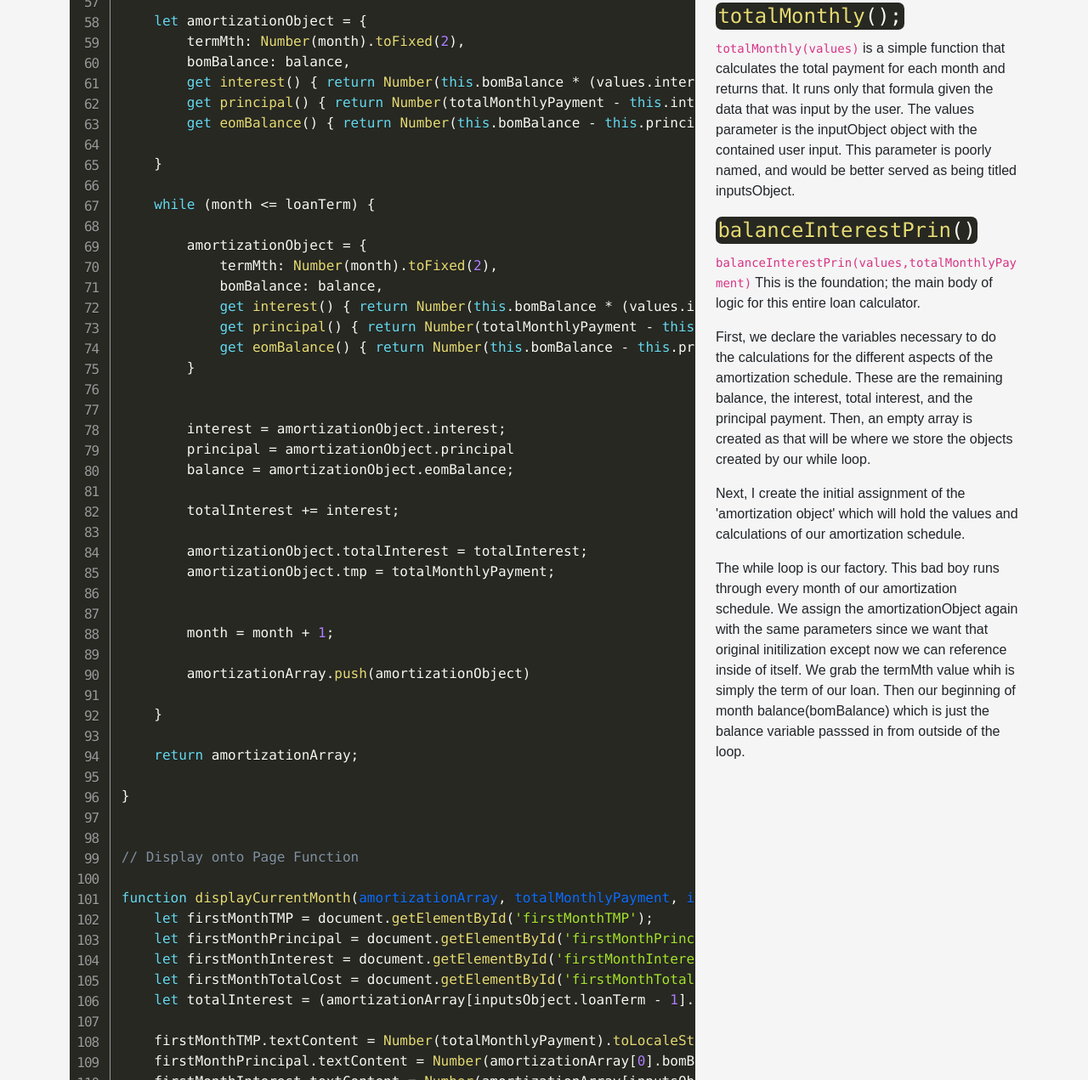
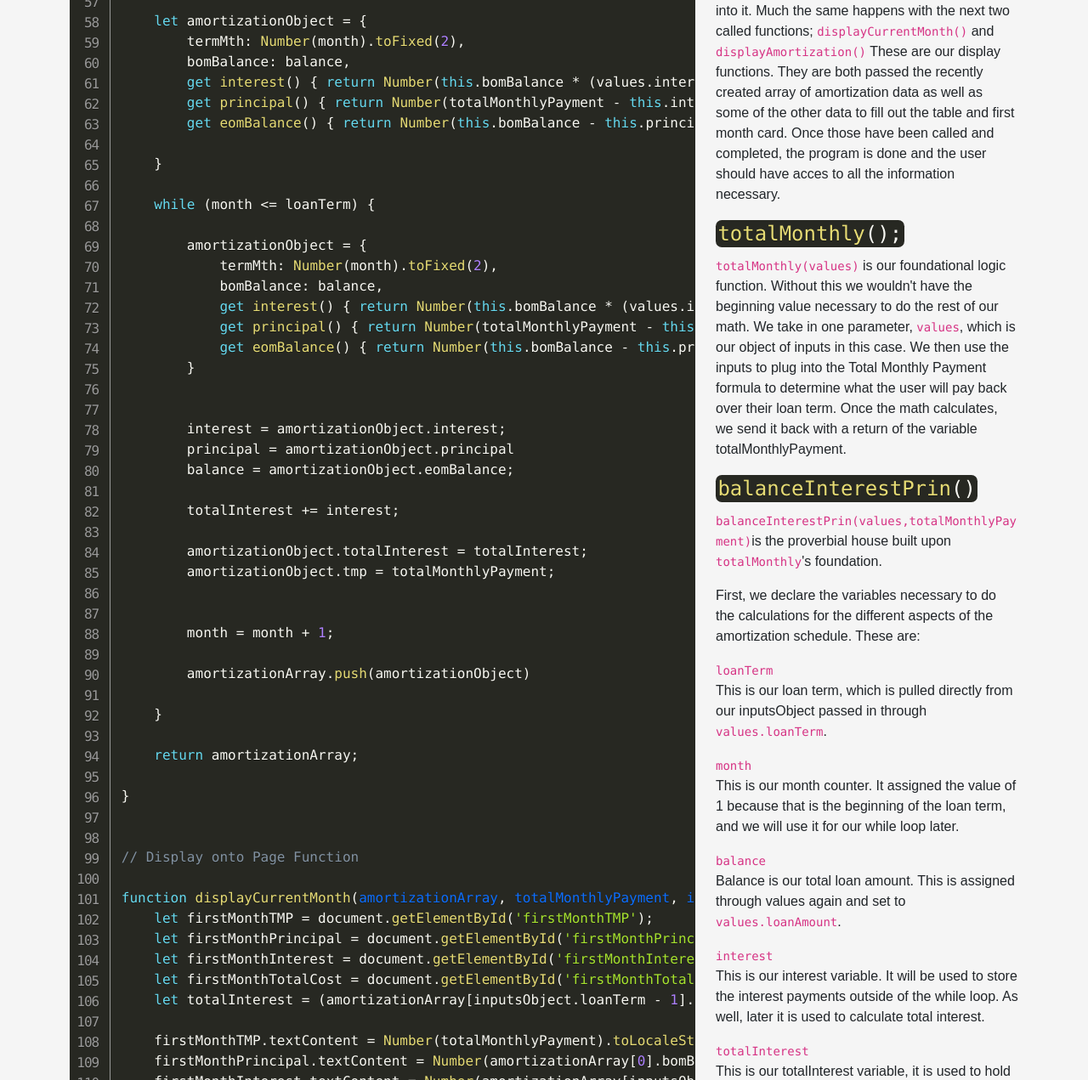
Before and after one commit to Vann-K/DivvyUp, a plain HTML site: page code.html in a window 1280 px wide. Shown: the part 1529-2800 px from the top of the page at 85% size. Drawn offline with nearby package versions, Linux system fonts and the light colour scheme.

Commit message:
Nearly there, more added to the code.

```diff
--- a/code.html
+++ b/code.html
@@ -188,7 +188,7 @@
 
 
 
-<a href="dAmorSection" class="text-decoration-none" id="dAmorCode">function displayAmortization(amortizationArray) {</a>
+<a href="#dAmorSection" class="text-decoration-none" id="dAmorCode">function displayAmortization(amortizationArray) {</a>
     let tableBody = document.getElementById('tableBody');
     const amortizationTemplate = document.getElementById('amortizationTemplate');
 
@@ -234,8 +234,11 @@
             <div class="col col-12 col-md-4">
                 <p>The code is structured in five functions. Called functions will be detailed in their own sections.
                     Click a <code class="language-js">headline()</code> to scroll to that section of the code. And click
-                    the function name to scroll to the write up.</p>
-                <a href="#getValuesCode">
+                    the function name to scroll to the write up section.</p>
+                <p>All code could use refactoring and since the
+                    time of this writing I have found new and even more interesting ways to handle a lot of this data.
+                </p>
+                <a href="#getValuesCode" class="text-decoration-none">
                     <h4 id="getValuesSection"><code class="language-js">getValues()</code></h4>
                 </a>
                 <p><code>getValues()</code> is our Entry Point function. First and foremost it does what it says on the
@@ -271,26 +274,77 @@
                     <code>amortizationDataArray</code>, is created and assigned ot it is the output returned from our
                     major calulation function <code>balanceInterestPrin</code> which has the variables
                     <code>inputsObject</code> and <code>totalMonthlyPayment</code> passed into it. Much the same happens
-                    with the next two called functions. These are our display functions that push all this data onto the
-                    document.
+                    with the next two called functions; <code>displayCurrentMonth()</code> and
+                    <code>displayAmortization()</code> These are our display functions. They are both passed the
+                    recently created array of amortization data as well as some of the other data to fill out the table
+                    and first month card. Once those have been called and completed, the program is done and the user
+                    should have acces to all the information necessary.
                 </p>
                 <a href="#totalMonthlyCode" class="text-decoration-none">
                     <h4 id="totalMonthlySection"><code class="language-js">totalMonthly();</code></h4>
                 </a>
-                <p><code>totalMonthly(values)</code> is a simple function that calculates the total payment for each
-                    month and returns that. It runs only that formula given the data that was input by the user. The
-                    values parameter is the inputObject object with the contained user input. This parameter is poorly
-                    named, and would be better served as being titled inputsObject. </p>
+                <p><code>totalMonthly(values)</code> is our foundational logic function. Without this we wouldn't have
+                    the beginning value necessary to do the rest of our math. We take in one parameter,
+                    <code>values</code>, which is our object of inputs in this case. We then use the inputs to plug into
+                    the Total Monthly Payment formula to determine what the user will pay back over their loan term.
+                    Once the math
+                    calculates, we send it back with a return of the variable totalMonthlyPayment.
+                </p>
 
                 <a href="#bIPCode" class="text-decoration-none" id="bIPSection">
                     <h4 id="balanceInterestPrinSection"><code class="language-js">balanceInterestPrin()</code></h4>
                 </a>
-                <p><code>balanceInterestPrin(values,totalMonthlyPayment)</code> This is the foundation; the main body of
-                    logic for this entire loan calculator.</p>
+                <p><code>balanceInterestPrin(values,totalMonthlyPayment)</code>is the proverbial house built upon
+                    <code>totalMonthly</code>'s foundation.
+                </p>
                 <p>First, we declare the variables necessary to do the calculations for the different aspects of the
-                    amortization schedule. These are the remaining balance, the interest, total interest, and the
-                    principal payment. Then, an empty array is created as that will be where we store the objects
-                    created by our while loop. </p>
+                    amortization schedule. These are:<br>
+                <p>
+                    <code class="">loanTerm<br>
+                            </code> This is our loan term, which is pulled directly from our inputsObject passed in
+                    through <code>values.loanTerm</code>.<br>
+                </p>
+
+                <p><code>month<br></code>
+                    This is our month counter. It assigned the value of 1 because that is the beginning of the loan
+                    term, and we will
+                    use it for our while loop later.
+                </p>
+                <p><code>balance<br></code>
+                    Balance is our total loan amount. This is assigned through values again and set to
+                    <code>values.loanAmount</code>.
+                </p>
+                <p><code>interest<br></code>
+                    This is our interest variable. It will be used to store the interest payments outside of the while
+                    loop. As well, later it is used to calculate total interest.</p>
+
+                <p><code>totalInterest<br></code>
+                    This is our totalInterest variable, it is used to hold the value of interest summed up over the term
+                    and then pushed into the amortization object further on.</p>
+
+                <p>
+                    <code>principal<br>
+                        </code>
+                    This is our principal variable. This will be used to assist in the calculations of interest, as well
+                    as holding this variable outside of the while loop.
+                </p>
+
+                <p>We have two more variables to declare here. These will be two storage variables that our function
+                    will push data into.
+                </p>
+                <p>
+                    <code>amortizationArray<br>
+                        </code>
+                    This empty array will be where we store every object created by the while loop for each month of the
+                    loan term.
+                </p>
+                <p>
+                    <code>amortizationObject<br>
+                        </code>
+                    This empty object will be where we store all the data necessary to be displayed for amortization. It
+                    was necessary to have this declared before the information was put into it for the way that we
+                    calculate it.
+                </p>
                 <p>
                     Next, I create the initial assignment of the 'amortization object' which will hold the values and
                     calculations of our amortization schedule.
@@ -302,6 +356,14 @@
                     termMth value whih is simply the term of our loan. Then our beginning of month balance(bomBalance)
                     which is just the balance variable passsed in from outside of the loop.
                 </p>
+
+                <a href="#dCMCode" class="text-decoration-none" id="dCMSection">
+                    <h4 id="balanceInterestPrinSection"><code class="language-js">displayCurrentMonth()</code></h4>
+                </a>
+
+                <a href="#dAmorCode" class="text-decoration-none" id="dAmorSection">
+                    <h4 id="balanceInterestPrinSection"><code class="language-js">displayAmortization()</code></h4>
+                </a>
             </div>
         </div>
 
```
